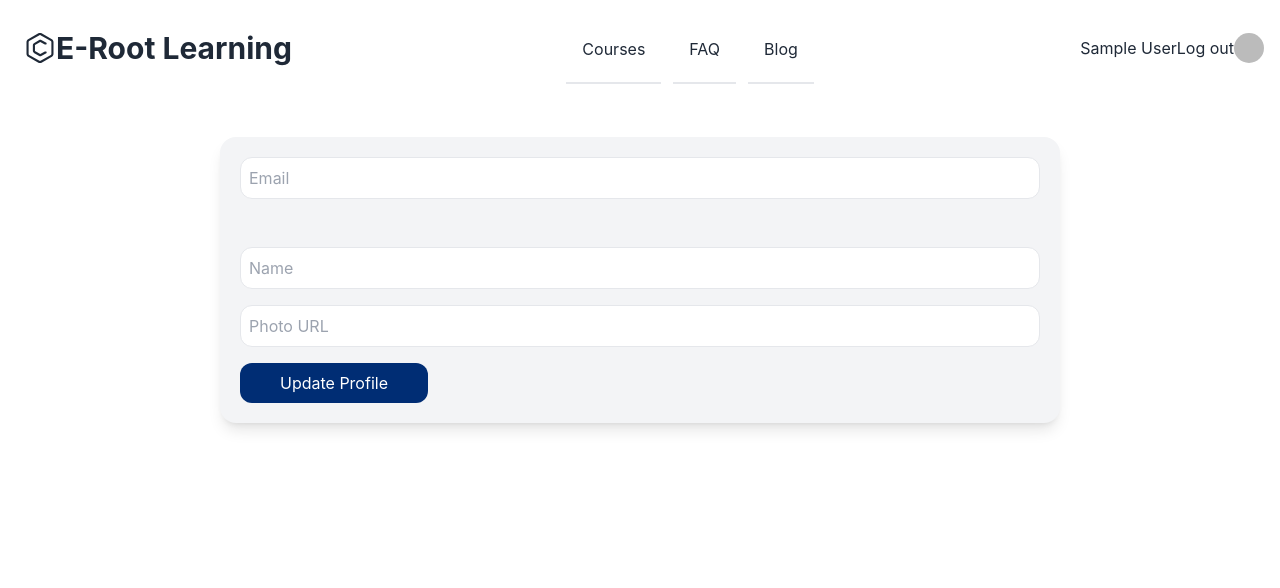
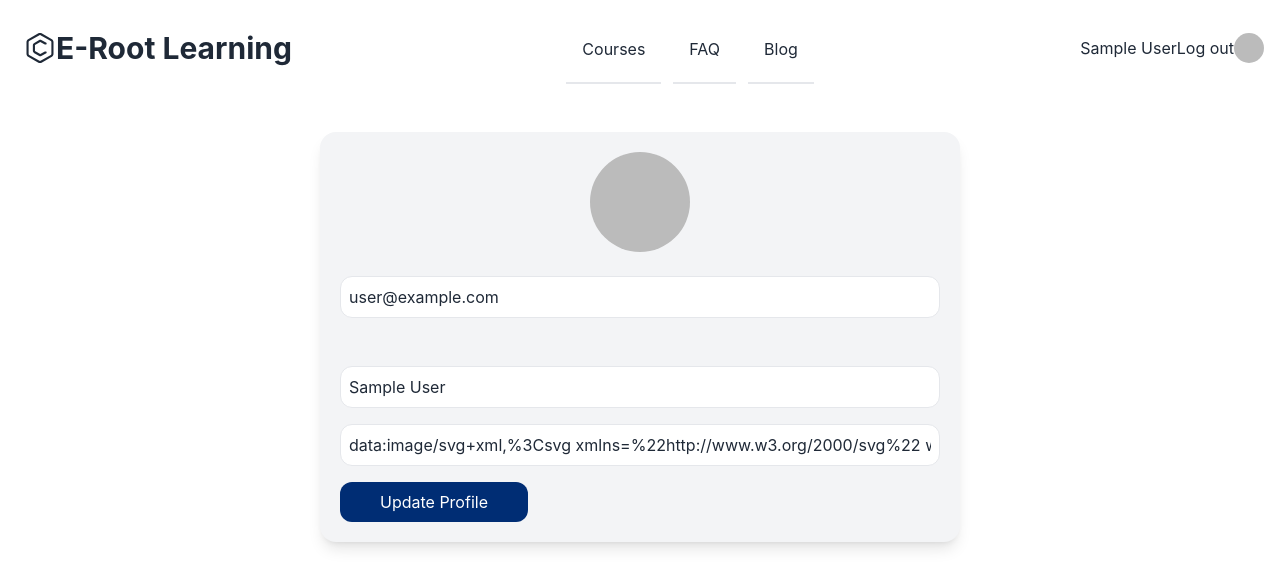
Before and after one commit to rawfoon/e-root-learning-client-, a React (Create React App) app: page /profile in a window 1280 px wide. Shown: the top 588 px of the page. Built offline with nearby package versions, Linux system fonts and the light colour scheme; no server answers; sample sign-in values are in the browser's storage.

Commit message:
profile updated done

```diff
--- a/src/Pages/Profile/Profile.js
+++ b/src/Pages/Profile/Profile.js
@@ -1,26 +1,62 @@
-import React, { useState } from "react";
+import React, { useContext } from "react";
+import toast from "react-hot-toast";
+import { FaUser } from "react-icons/fa";
 import { AuthContext } from "../../Context/AuthProvider/AuthProvider";
 
+const Profile = () => {
+  const { user, updateUserProfile } = useContext(AuthContext);
+  console.log(user);
 
-const Profile = () => {
-   const {user} =useState(AuthContext)
-  console.log(user)
+const handleUpdateProfile = event =>{
 
+    event.preventDefault();
+        const form = event.target;
+        const name = form.name.value;
+        const photoURL = form.photoURL.value;
+
+    const profile = {
+        displayName: name,
+        photoURL: photoURL
+
+      }
+      updateUserProfile(profile)
+      .then(()=>{
+        toast.success('Profile updated. Please reload...')
+      })
+      .catch(e => console.error(e))
+}
 
 
   return (
-    <div className="m-[5%]">
-
-
-<section className=" h-60 flex items-center justify-center" >
-      <div className="bg-gray-100  rounded-2xl shadow-lg  p-5 items-center" >
-        <form style={{maxWidth: "800px"}}>
+    <div>
+      <section className=" h-60 md:w-1/2 mx-[5%] md:mx-auto mt-9">
+        <div className="bg-gray-100  rounded-2xl shadow-lg  p-5 items-center">
+          <div className="flex justify-center items-center pb-6">
+            {user?.photoURL ? (
+              <>
+                <img
+                  className="rounded-full"
+                  src={user.photoURL}
+                  style={{ height: "100px" }}
+                  data-tip={user?.displayName}
+                />
+                <p data-tip=""></p>
+              </>
+            ) : (
+              <FaUser
+                style={{ fontSize: "100px" }}
+                data-tip={user?.displayName}
+              ></FaUser>
+            )}
+          </div>
+          <form onSubmit={handleUpdateProfile} style={{ maxWidth: "800px" }}>
             <input
               className="p-2 w-full mb-4 rounded-xl border"
               type="email"
               name="email"
-            placeholder="Email" readOnly
-            // defaultValue={user.email}
+              placeholder="Email"
+              readOnly
+              defaultValue={user.email}
               required
             />
             <input
@@ -28,7 +64,7 @@ const Profile = () => {
               type="text"
               name="name"
               placeholder="Name"
-            // defaultValue={user.displayName}
+              defaultValue={user.displayName}
               required
             />
             <input
@@ -36,9 +72,8 @@ const Profile = () => {
               type="text"
               name="photoURL"
               placeholder="Photo URL"
-            // defaultValue={user.photoURL}
+              defaultValue={user.photoURL}
             />
-
 
             <button
               type="submit"
@@ -48,8 +83,6 @@ const Profile = () => {
             </button>
           </form>
         </div>
-
-
       </section>
     </div>
   );
--- a/src/Routes/Routes.js
+++ b/src/Routes/Routes.js
@@ -7,7 +7,9 @@ import Courses from "../Pages/Courses/Courses";
 import FAQ from "../Pages/FAQ/FAQ";
 import Home from "../Pages/Home/Home";
 import Login from "../Pages/Login/Login";
+
 import Profile from "../Pages/Profile/Profile";
+
 
 import Register from "../Pages/Register/Register";
 import PrivateRoute from "./PrivateRoute";
@@ -60,6 +62,7 @@ export const routes = createBrowserRouter([
                 path: '/profile',
                 element: <PrivateRoute><Profile></Profile></PrivateRoute>
             }
+
         ]
     }
 ])
```
Lines whose indentation alone changed are shown as unchanged.
